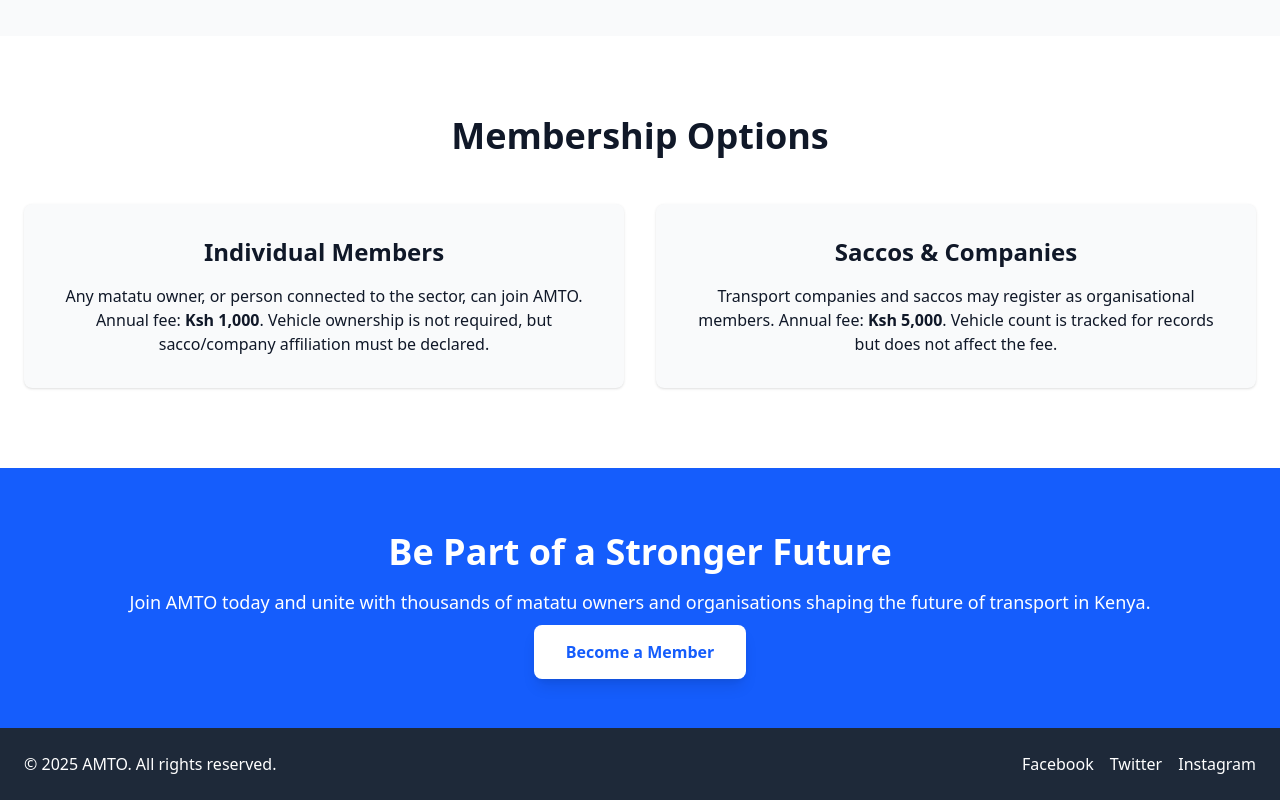
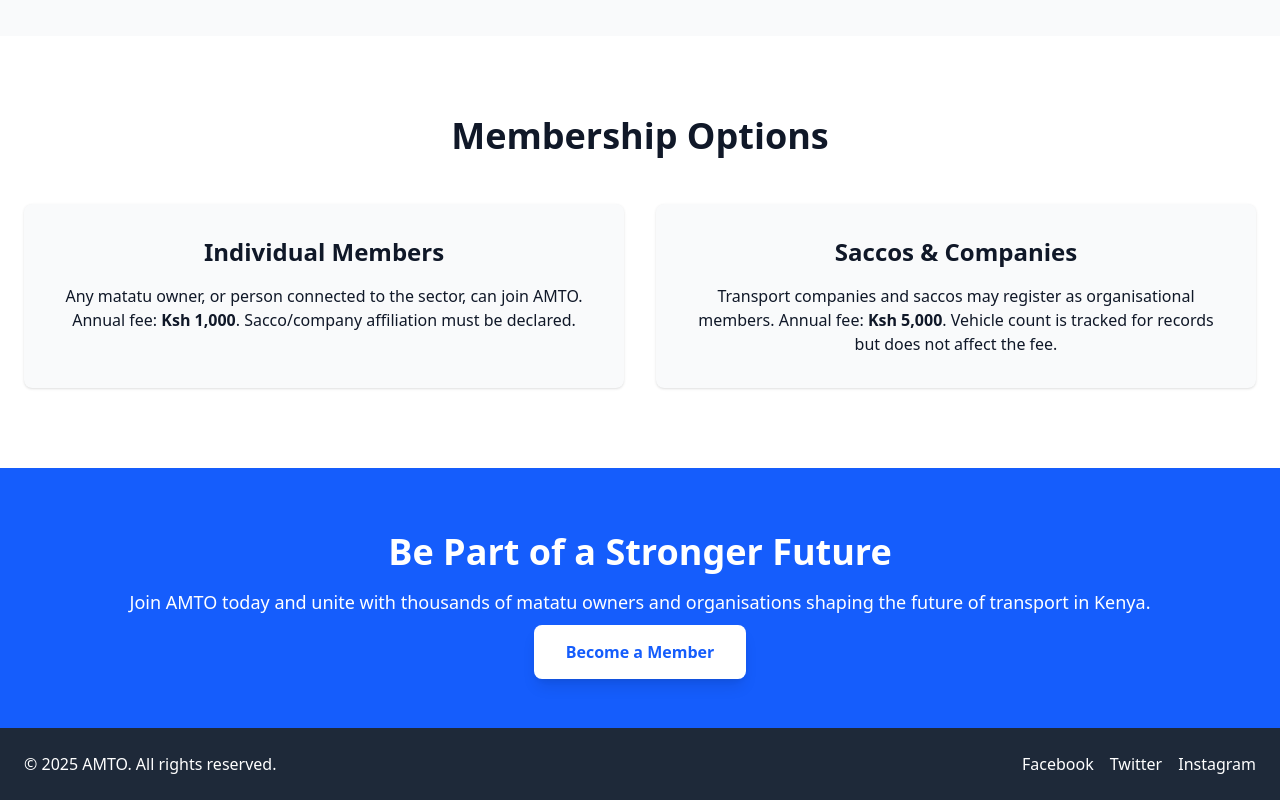
Before and after one commit to victorngigi/amto, a React (Vite) app in the folder frontend/amto-client/: page / in a window 1280 px wide. Shown: the part 1152-1952 px from the top of the page. Built offline with nearby package versions, Linux system fonts and the light colour scheme.

Commit message:
changes to wording on landing page

```diff
--- a/frontend/amto-client/src/pages/LandingPage.jsx
+++ b/frontend/amto-client/src/pages/LandingPage.jsx
@@ -79,7 +79,7 @@ export default function LandingPage() {
               <p>
                 Any matatu owner, or person connected to the sector, can join AMTO.
                 Annual fee: <span className="font-semibold">Ksh 1,000</span>.
-                Vehicle ownership is not required, but sacco/company affiliation must be declared.
+                Sacco/company affiliation must be declared.
               </p>
             </div>
             <div className="p-8 bg-gray-50 rounded-lg shadow hover:shadow-lg transition">
```
